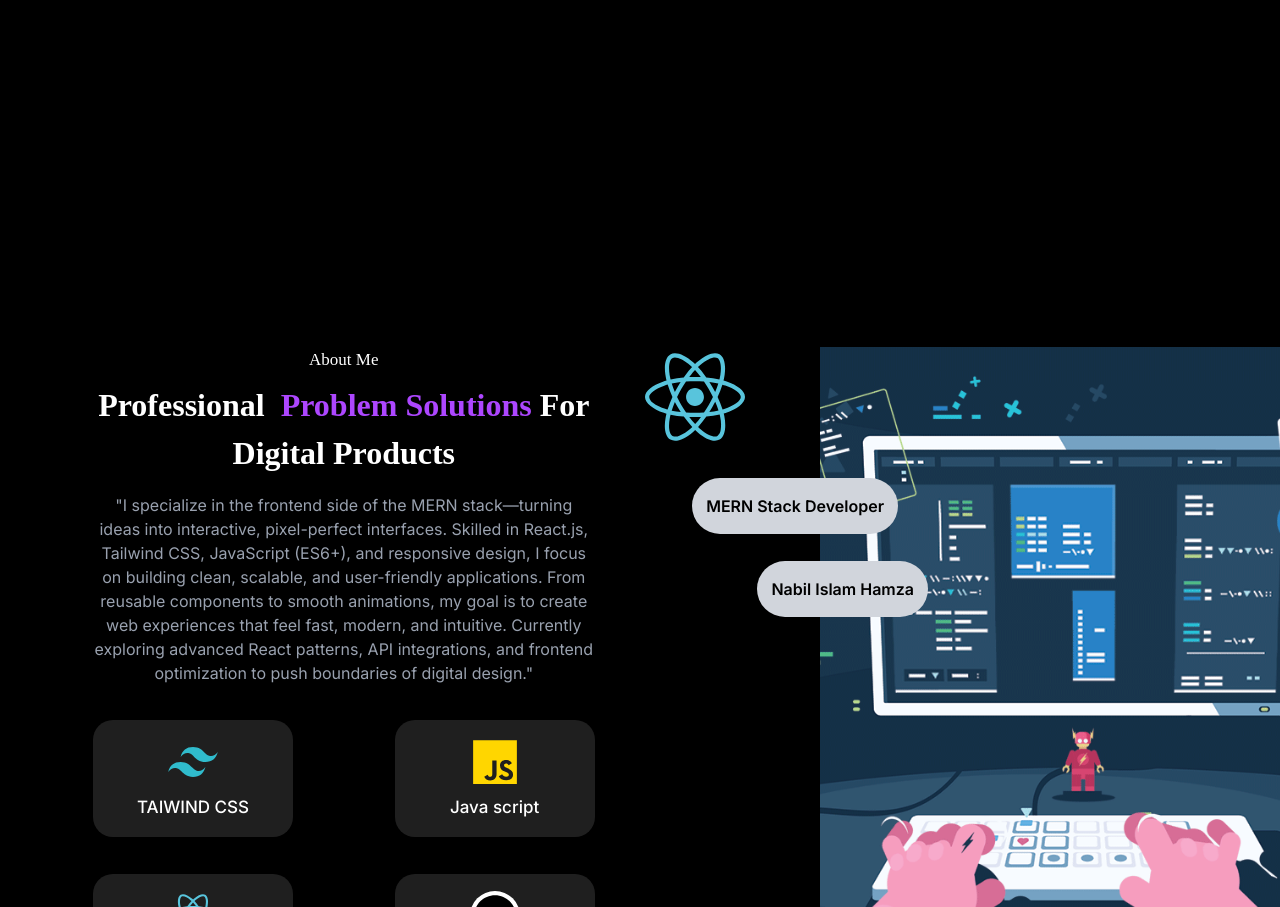
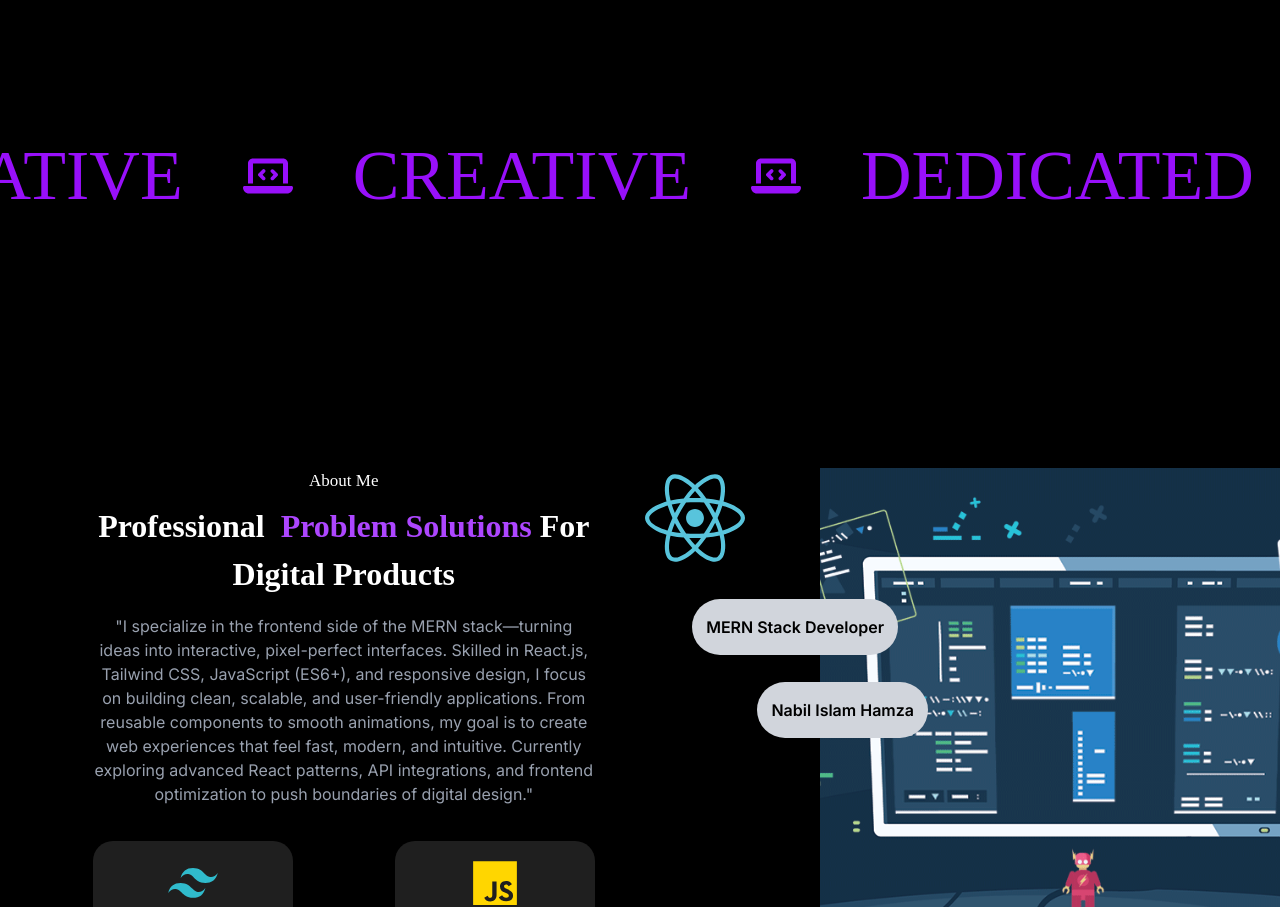
Before and after one commit to nabilislam11/portfolio, a React (Vite) app: page / in a window 1280 px wide. Shown: the part 897-1804 px from the top of the page. Built offline with nearby package versions, Linux system fonts and the light colour scheme; a web font is replaced by a local one.

Commit message:
marque tag setting

```diff
--- a/src/component/navbar/marque/Marque.jsx
+++ b/src/component/navbar/marque/Marque.jsx
@@ -9,36 +9,30 @@ const Marque = () => {
     return (
         <div>
 
-            <div className="slider-container ">
+            <div className="slider-container pt-4 ">
                 <Marquee className=' gap-x-50 '>
 
                     <div>
                         <h3>
-                            <div className="flex items-center  justify-around  gap-x-15  ">
-                                <FaLaptopCode className="text-purple-600" size={70} />
-                                <h1 className='font-primary  font-bold  md:text-[70px]  text-purple-600 '> MERN STACK DEVELOPER</h1>
-                                <FaLaptopCode className="text-purple-600 " size={70} />
-                                <p className='font-primary  font-bold  md:text-[70px] text-purple-600'>Designer</p>
+                            <div className="flex items-center justify-around  gap-x-15 ">
+                                <FaLaptopCode className="text-purple-600" size={50} />
+                                <h1 className='font-primary  font-medium  text-[40px] md:text-[70px]  text-purple-600 '> INNOVATIVE</h1>
+                                <FaLaptopCode className="text-purple-600 " size={50} />
+                                <p className='font-primary  font-medium  text-[40px] md:text-[70px] text-purple-600'>CREATIVE
+                                </p>
+                                <FaLaptopCode className="text-purple-600 " size={50} />
+                                <p className='font-primary  font-medium  text-[40px] md:text-[70px] text-purple-600'>DEDICATED</p>
+                                <FaLaptopCode className="text-purple-600 " size={50} />
+                                <p className='font-primary  font-medium  text-[40px] md:text-[70px] text-purple-600'>Designer</p>
+                                <FaLaptopCode className="text-purple-600 " size={50} />
+                                <p className='font-primary  font-medium text-[40px]  md:text-[70px] text-purple-600'>PASSIONATE</p>
+
                             </div>
                         </h3>
 
                     </div>
-                    <div>
-                        <div className="flex items-center  justify-around gap-x-15 ">
-                            <FaLaptopCode className="text-purple-600" size={70} />
-                            <h1 className='font-primary  font-bold  md:text-[70px] text-purple-600 '>WEB DEVELOPER</h1>
-                            <FaLaptopCode className="text-purple-600 " size={70} />
-                            <p className='font-primary  font-bold  md:text-[70px] text-purple-600'>Designer</p>
-                        </div>
-                    </div>
-                    <div>
-                        <div className="flex items-center  justify-around gap-x-15 ">
-                            <FaLaptopCode className="text-purple-600" size={70} />
-                            <h1 className='font-primary  font-bold  md:text-[70px] text-purple-600 '>APP DEVELOPER</h1>
-                            <FaLaptopCode className="text-purple-600 " size={70} />
-                            <p className='font-primary  font-bold  md:text-[70px] text-purple-600'></p>
-                        </div>
-                    </div>
+
+
                 </Marquee>
 
 
--- a/src/pages/Home.jsx
+++ b/src/pages/Home.jsx
@@ -47,7 +47,7 @@ const Home = () => {
             <div className="flex gap-x-3.5 group pb-[27px] md:pb-[98px] items-center ">
               <p className='font-primary  font-semibold   text-[22px] text-white  '>Download My Resume</p>
               <div className="w-[49px] h-[49px] rounded-full  group-hover:bg-purple-800  bg-white/10 border border-white/10  flex items-center justify-center text-white ' ">
-              <a target='blank' href="https://drive.google.com/file/d/1DVxAq_-S0_8auurm_jyaDnV1Q3qHfewY/view?usp=sharing"><FaCircleDown size={20} /></a>
+              <a target='blank' href="https://drive.google.com/file/d/1PomjuH0VYdAYh1xMwu1e3AouBObVbOJ0/view?usp=sharing"><FaCircleDown size={20} /></a>
               </div>
             </div>
             </div>
@@ -57,7 +57,7 @@ const Home = () => {
           </div>
         </div>
       </div>
-        {/* <Marque/> */}
+        <Marque/>
         <div className="w-full  mx-auto md:w-[1440px] md:mx-auto  px-4">
           <About/>
           <Service/>
--- a/src/pages/MainRoot.jsx
+++ b/src/pages/MainRoot.jsx
@@ -5,7 +5,7 @@ import Container from '../component/container/Container'
 
 const MainRoot = () => {
   return (
-    <div className='bg-black'>
+    <div className='bg-black '>
         <Navbar/>
 
 
```
